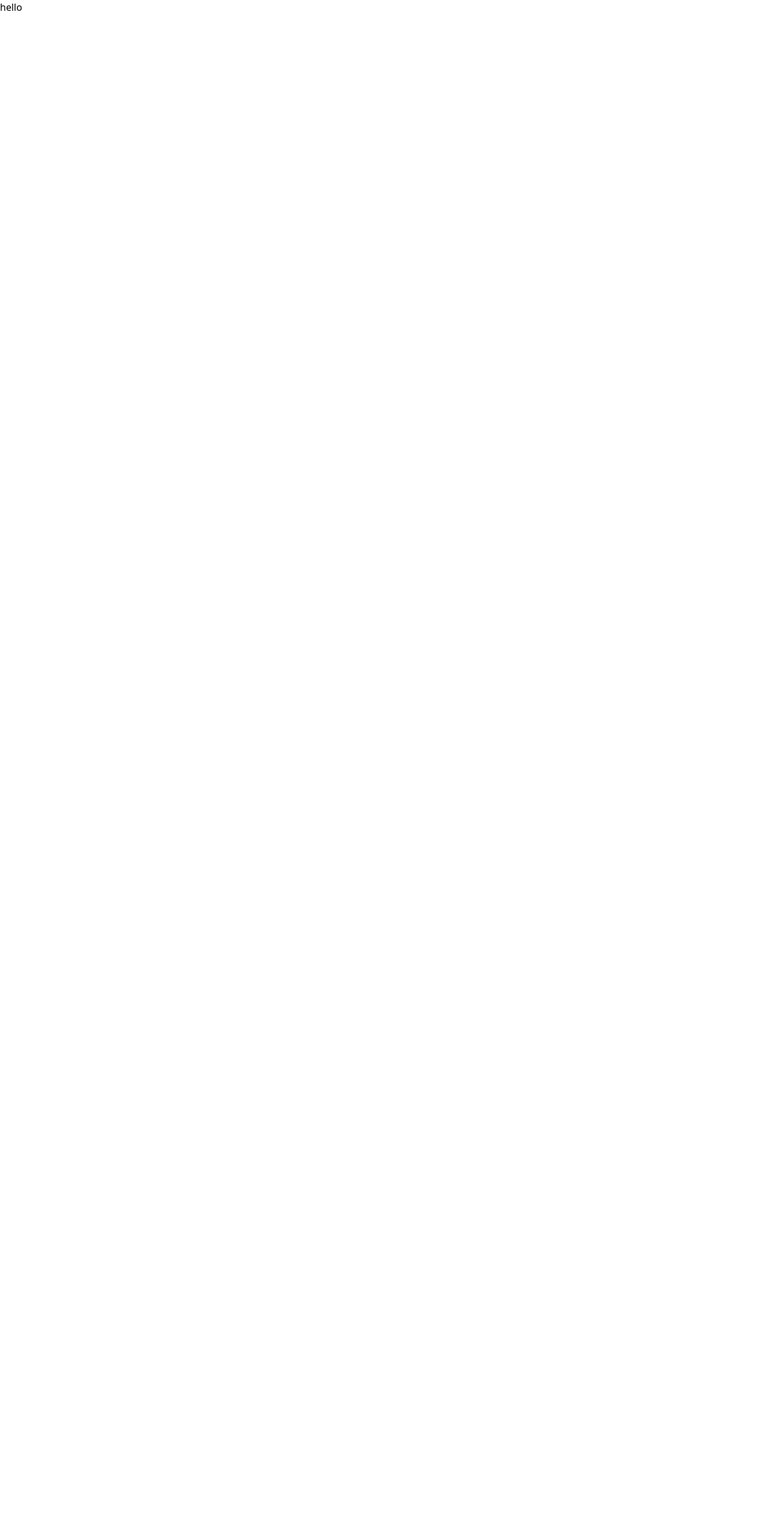
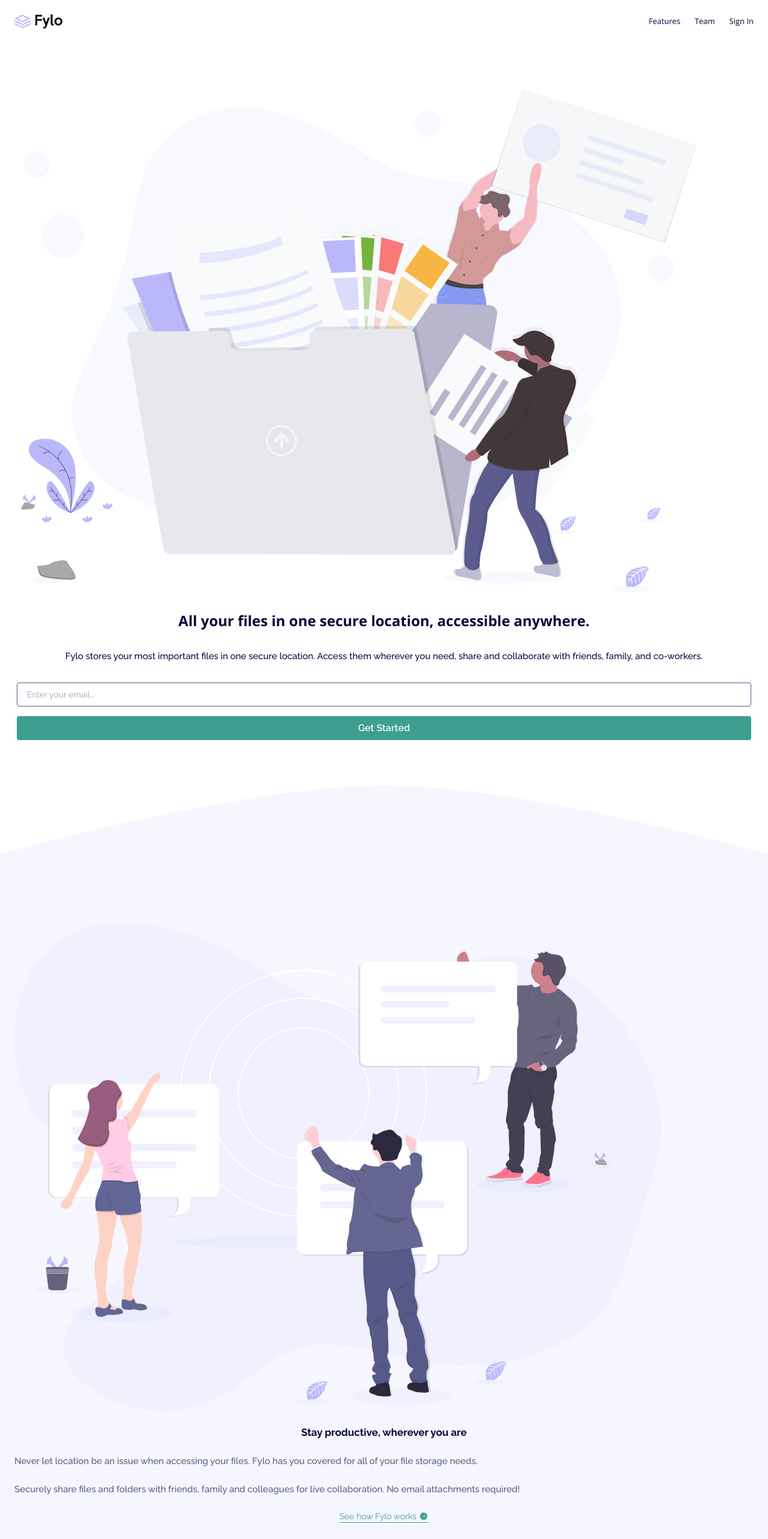
Before and after one commit to palmeiroerick/fylo-landing-page-with-two-column-layout, a Next.js app: page / in a window 1280 px wide. Shown: the top 2566 px of the page at 60% size. Before the commit the page ends 800 px from the top, so only its background shows below. Built offline with nearby package versions, Linux system fonts and the light colour scheme.

Commit message:
feat: add home page

```diff
--- a/app/page.tsx
+++ b/app/page.tsx
@@ -1,3 +1,85 @@
+import Card from "@/components/Card";
+import Contact from "@/components/Contact";
+import Curve from "@/components/Curve";
+import Form from "@/components/Form";
+import Illustration from "@/components/Illustration";
+import Link from "@/components/Link";
+import Logo from "@/components/Logo";
+import SocialIcons from "@/components/SocialIcons";
+import Text from "@/components/Text";
+import Title from "@/components/Title";
+
 export default function Home() {
-  return <>hello</>;
+  return (
+    <>
+      <header className="flex p-6 flex-row justify-between items-center">
+        <Logo />
+        <nav className="flex flex-row gap-6">
+          <Link type="header">Features</Link>
+          <Link type="header">Team</Link>
+          <Link type="header">Sign In</Link>
+        </nav>
+      </header>
+      <main>
+        <section className="flex flex-col gap-8 p-7 my-12">
+          <Illustration type={1} />
+          <Title as="h1">
+            All your files in one secure location, accessible anywhere.
+          </Title>
+          <Text className="text-veryDarkBlue text-center">
+            Fylo stores your most important files in one secure location. Access
+            them wherever you need, share and collaborate with friends, family,
+            and co-workers.
+          </Text>
+          <Form type={1} />
+        </section>
+        <Curve />
+        <section className="px-6 py-12 bg-lightGrayishBlue flex flex-col gap-6 ">
+          <Illustration type={2} />
+          <Title as="h2" className="text-veryDarkBlue">
+            Stay productive, wherever you are
+          </Title>
+          <Text className="text-desaturatedBlue">
+            Never let location be an issue when accessing your files. Fylo has
+            you covered for all of your file storage needs.
+          </Text>
+          <Text className="text-desaturatedBlue">
+            Securely share files and folders with friends, family and colleagues
+            for live collaboration. No email attachments required!
+          </Text>
+          <Link type="main">See how Fylo works</Link>
+          <Card />
+        </section>
+        <section className="bg-desaturatedBlue p-10 flex flex-col gap-4 pb-14">
+          <Title as="h2" className="text-lightGrayishBlue">
+            Get early access today
+          </Title>
+          <Text className="text-lightGrayishBlue text-center">
+            It only takes a minute to sign up and our free starter tier is
+            extremely generous. If you have any questions, our support team
+            would be happy to help you.
+          </Text>
+          <Form type={2} />
+        </section>
+      </main>
+      <footer className="bg-veryDarkBlue px-10 flex flex-col gap-8 py-16">
+        <Logo white />
+        <div className="flex flex-col gap-14">
+          <Contact />
+          <nav className="flex flex-col gap-4">
+            <Link type="footer">About Us</Link>
+            <Link type="footer">Jobs</Link>
+            <Link type="footer">Press</Link>
+            <Link type="footer">Blog</Link>
+          </nav>
+          <nav className="flex flex-col gap-4">
+            <Link type="footer">Contact Us</Link>
+            <Link type="footer">Terms</Link>
+            <Link type="footer">Privacy</Link>
+          </nav>
+          <SocialIcons />
+        </div>
+      </footer>
+    </>
+  );
 }
```
